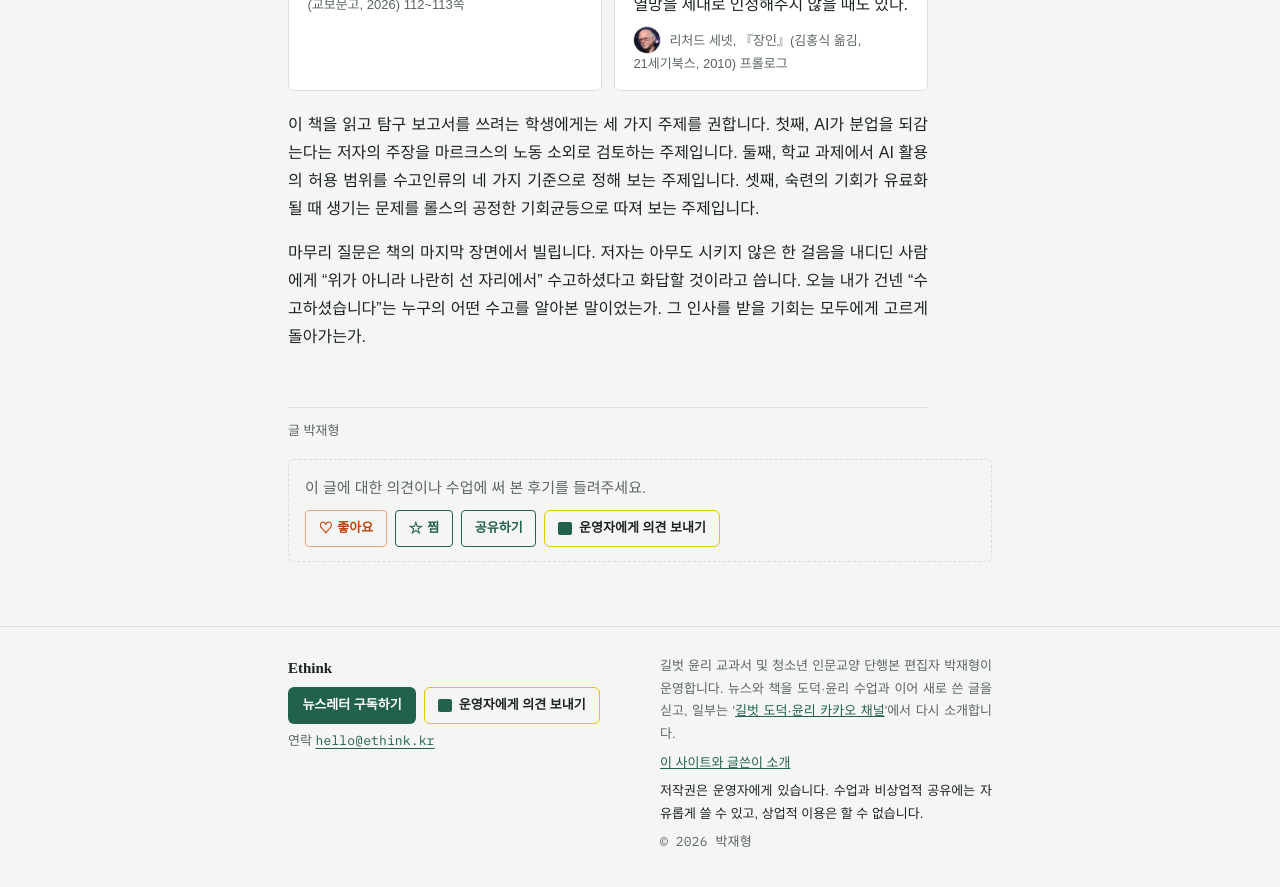
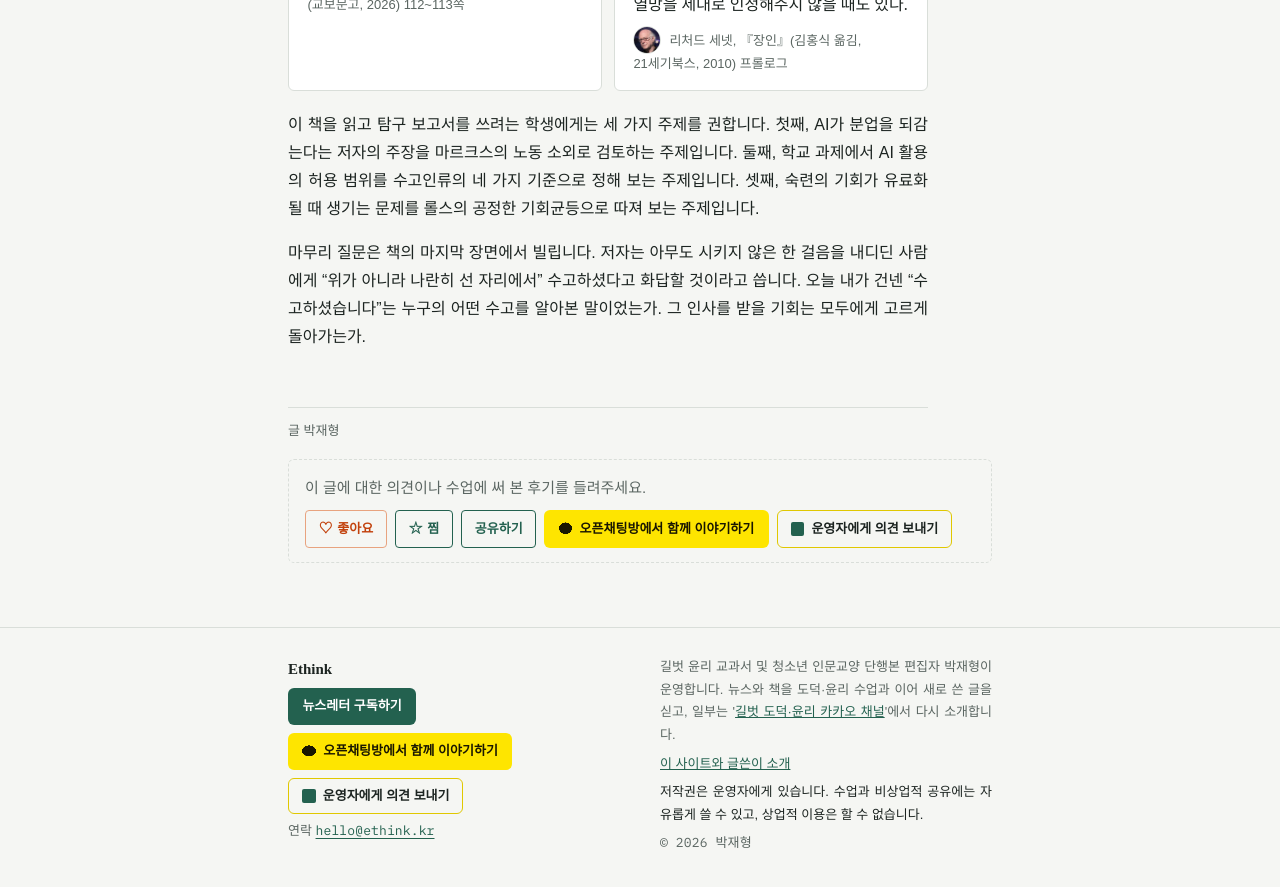
Before and after one commit to ethics-news/ethics-news.github.io, a Jekyll site: the page built from _reads/2026-10-22-sugo.md, in a window 1280 px wide and 900 px high, scrolled down 6092 px. Shown: the top 887 px of the window. Built offline with Jekyll 4.4.1, drawn with Linux system fonts in a browser that asks for light colours; some web fonts are replaced; part of the change alters nothing that is shown.

Commit message:
에씽크 오픈채팅방 참여 링크 연결
openchat 설정에 https://open.kakao.com/o/gU5LAMTi 추가

```diff
--- a/_config.yml
+++ b/_config.yml
@@ -11,7 +11,7 @@ author_role: 윤리 교과서·청소년 인문서 편집자
 email: hello@ethink.kr
 kakao_js_key: 0a95acfd573ca6aea3e90bbaba19a78f   # 카카오 개발자 앱 「Ethink」(ID 1612012) JavaScript 키 — 공개용 키
 kakao_channel: https://pf.kakao.com/_PVHxjn
-openchat:   # 오픈채팅방 주소(지금은 없음). 주소를 넣으면 글 아래와 하단에 「오픈채팅방에서 함께 이야기하기」 버튼이 다시 나옵니다.
+openchat: https://open.kakao.com/o/gU5LAMTi   # 글 아래와 하단에 오픈채팅 참여 버튼 표시
 newsletter: https://page.stibee.com/subscriptions/525046   # 스티비 구독 페이지(무료 요금제, 격주 발송)
 likes_api: https://script.google.com/macros/s/AKfycbwTojtcr0qFjuk_4_NQOYjYAXSPMz8lo90nyYHcAkapkCEqkj1EvF9LkRhtX6BkCMBR/exec   # 좋아요 카운터(구글 Apps Script 웹 앱)
 description: 뉴스와 책, 사상가의 문장을 윤리의 눈으로 다시 읽습니다. 도덕·윤리 선생님에게는 수업 자료로, 인문교양 독자에게는 생각할 거리로 건넵니다. 길벗 윤리 교과서·청소년 인문교양서 편집자 박재형이 운영합니다.
```
